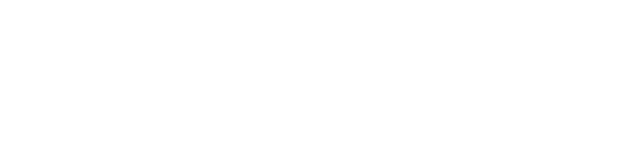
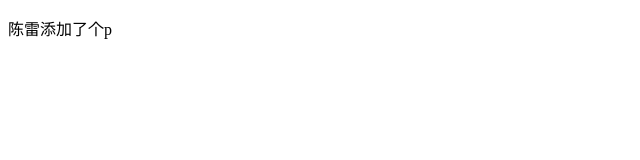
Before and after one commit to ranlei52111/woshiranlei, a plain HTML site: page index.html in a window 1280 px wide. Shown: the whole page, without its empty margins (0-640 px from the left). Drawn offline with Linux system fonts and the light colour scheme.

Commit message:
陈雷添加了个p标签

```diff
--- a/index.html
+++ b/index.html
@@ -5,5 +5,6 @@
 		<title>我的第一个文件夹、</title>
 	</head>
 	<body>
+		<p>陈雷添加了个p</p>
 	</body>
 </html>
```
